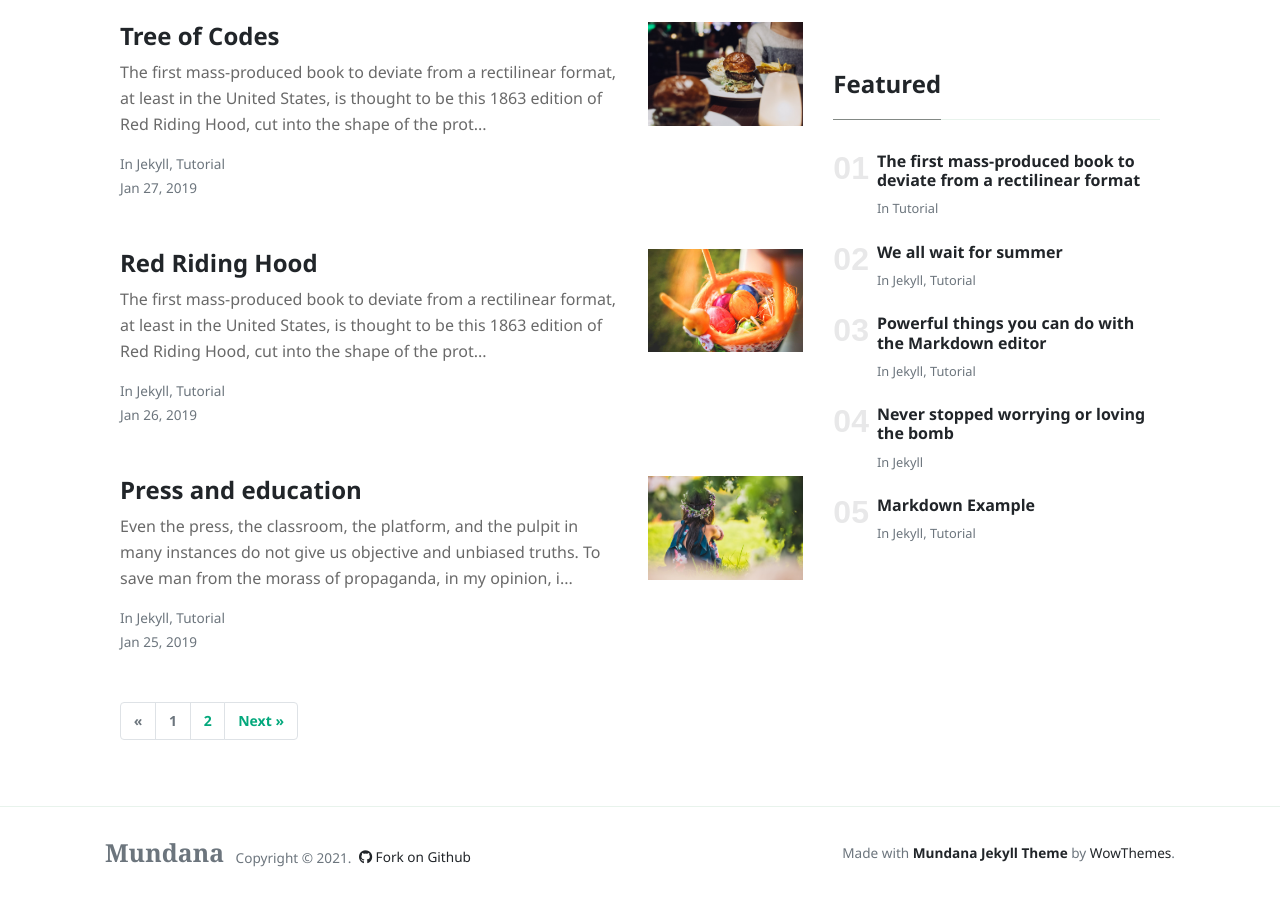
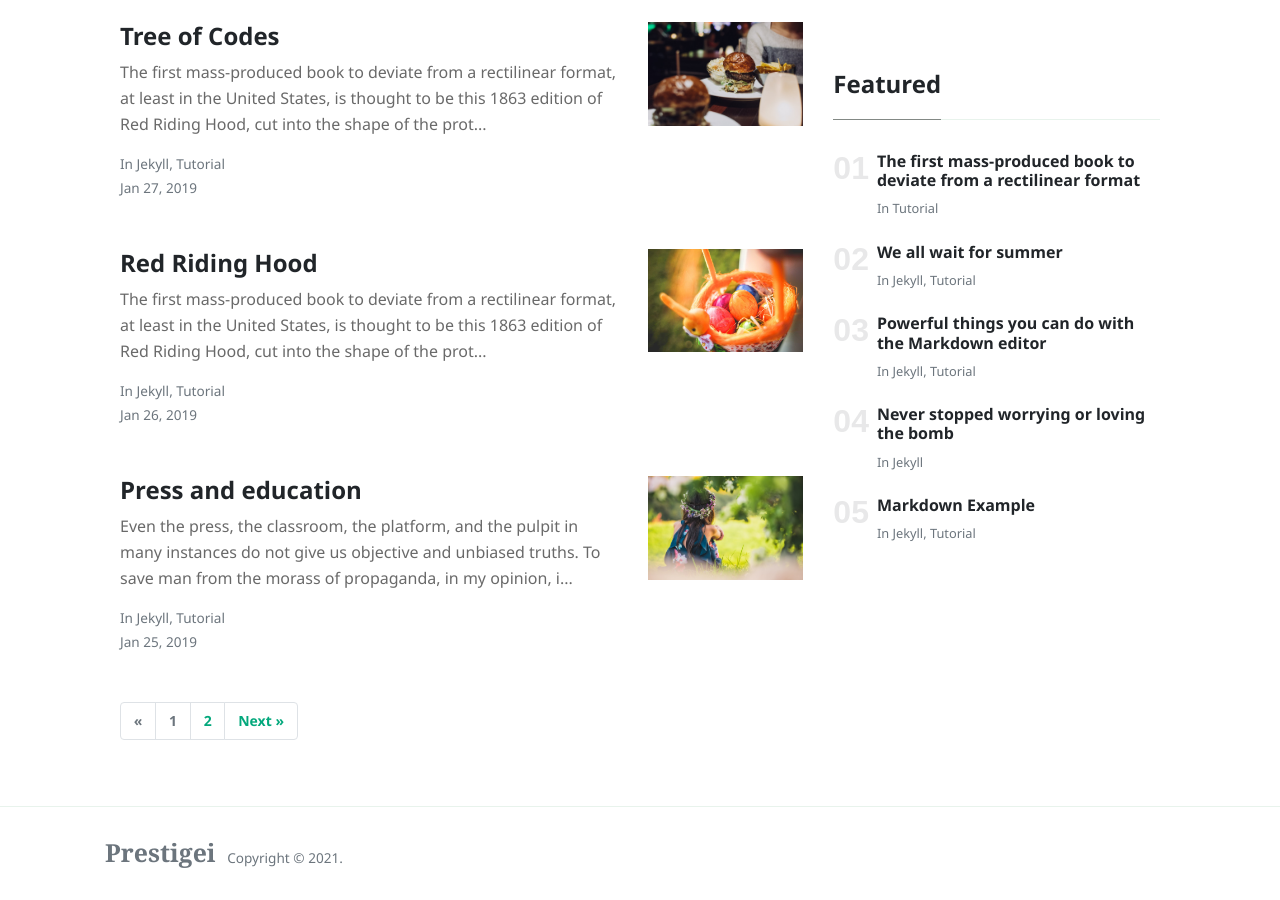
Before and after one commit to greatminds-life/prestigei, a Jekyll site: the page built from index.html, in a window 1280 px wide and 900 px high, scrolled down 1736 px. Built offline with Jekyll 4.4.1, drawn with Linux system fonts in a browser that asks for light colours; nearby versions of some CDN libraries; the list of posts is cut into pages by our own code.

Commit message:
footer changed

```diff
--- a/_layouts/default.html
+++ b/_layouts/default.html
@@ -77,16 +77,16 @@
         <div class="container">
         <div class="row align-items-center justify-content-between">
             <div>
-                <span class="navbar-brand mr-2 mb-0"><strong>Mundana</strong></span>
+                <span class="navbar-brand mr-2 mb-0"><strong>Prestigei</strong></span>
                 <span>Copyright © <script>document.write(new Date().getFullYear())</script>.</span>
 
                 <!--  Github Repo Star Btn-->
-                <a class="text-dark ml-1" target="_blank" href="https://github.com/wowthemesnet/mundana-theme-jekyll"><i class="fab fa-github"></i> Fork on Github</a>
+                <!--<a class="text-dark ml-1" target="_blank" href="https://github.com/wowthemesnet/mundana-theme-jekyll"><i class="fab fa-github"></i> Fork on Github</a>-->
 
             </div>
-            <div>
+            <!--<div>
                 Made with <a target="_blank" class="text-dark font-weight-bold" href="https://www.wowthemes.net/mundana-jekyll-theme/"> Mundana Jekyll Theme </a> by <a class="text-dark" target="_blank" href="https://www.wowthemes.net">WowThemes</a>.
-            </div>
+            </div>-->
         </div>
         </div>
     </footer>
```
